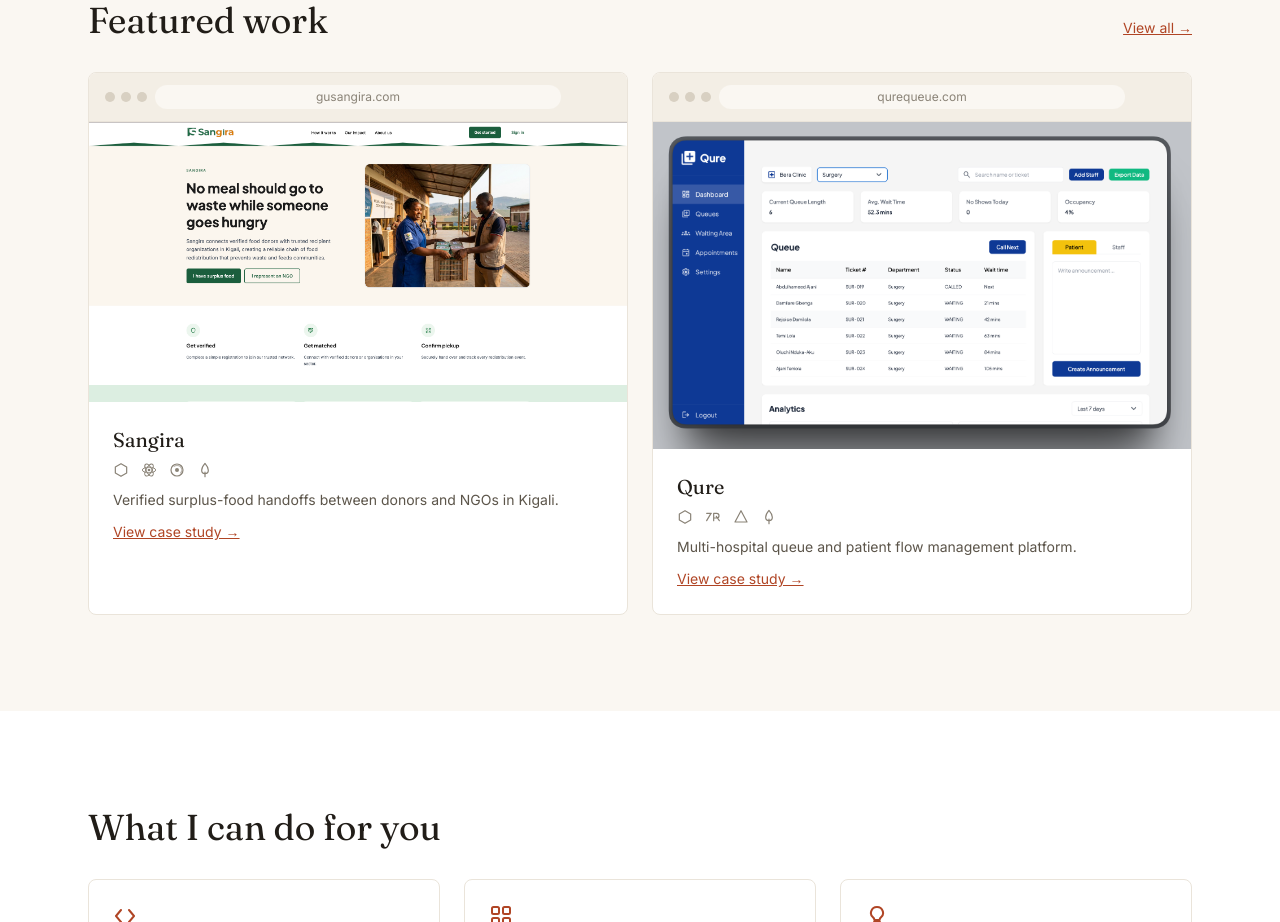
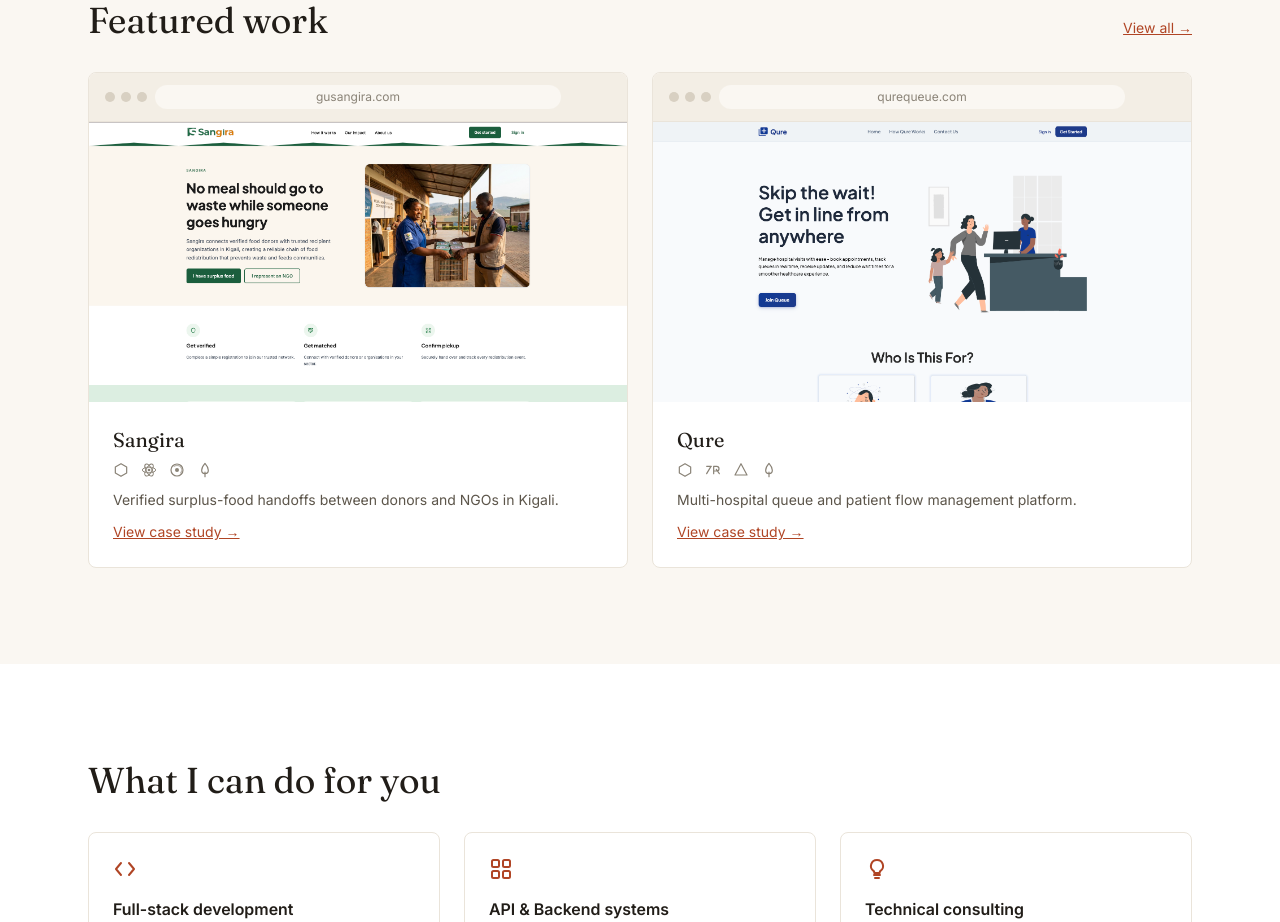
Before and after one commit to dazeez1/portfolio, a React (Vite) app in the folder frontend/: page / in a window 1280 px wide. Shown: the part 860-1782 px from the top of the page. Built offline with nearby package versions, Linux system fonts and the light colour scheme.

Commit message:
fix: update Qure project screenshot source

```diff
--- a/frontend/src/content/caseStudies/sangira.ts
+++ b/frontend/src/content/caseStudies/sangira.ts
@@ -13,7 +13,7 @@
       "A verified food-redistribution platform that connects surplus-food donors with humanitarian organisations in Kigali, with dual-party confirmation on every handover so no transfer goes unaccounted for.",
     metaBar: {
       role: "Full-stack, end to end",
-      timeline: "Capstone project, 2026",
+      timeline: "4 Month, (2026)",
       stack: "React · Node · MongoDB · Socket.io",
       codeHref: sangiraProject.links.github,
       liveHref: sangiraProject.links.live,
--- a/frontend/src/content/projects.ts
+++ b/frontend/src/content/projects.ts
@@ -95,7 +95,7 @@
     tags: ["Healthcare", "SaaS"],
     stack: ["Node.js", "Express", "Prisma", "MongoDB"],
     screenshot: {
-      src: "/images/qure-mockup.png",
+      src: "/images/qure-card.png",
       alt: "Qure staff dashboard screenshot",
       width: 1200,
       height: 750,
```
